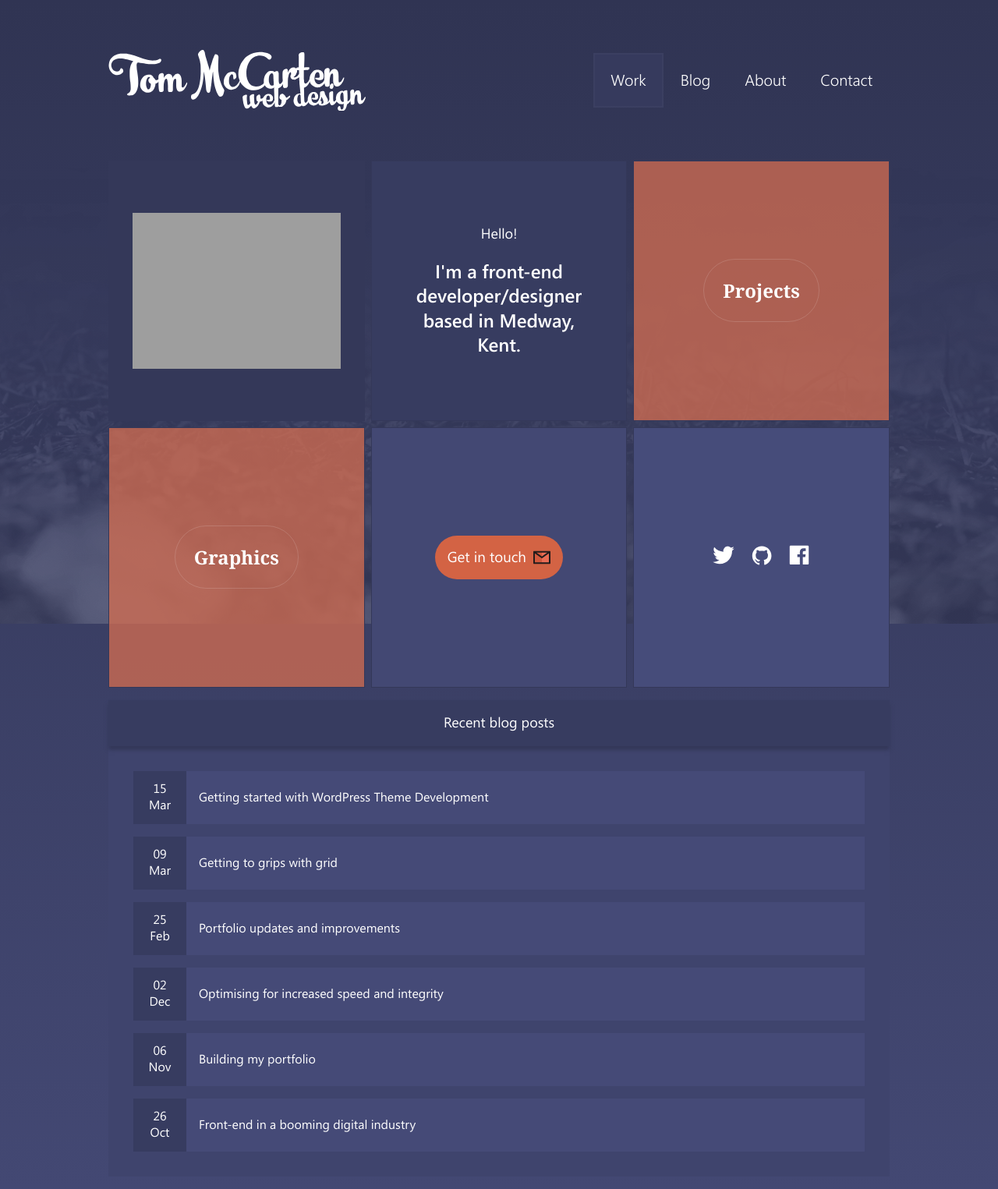
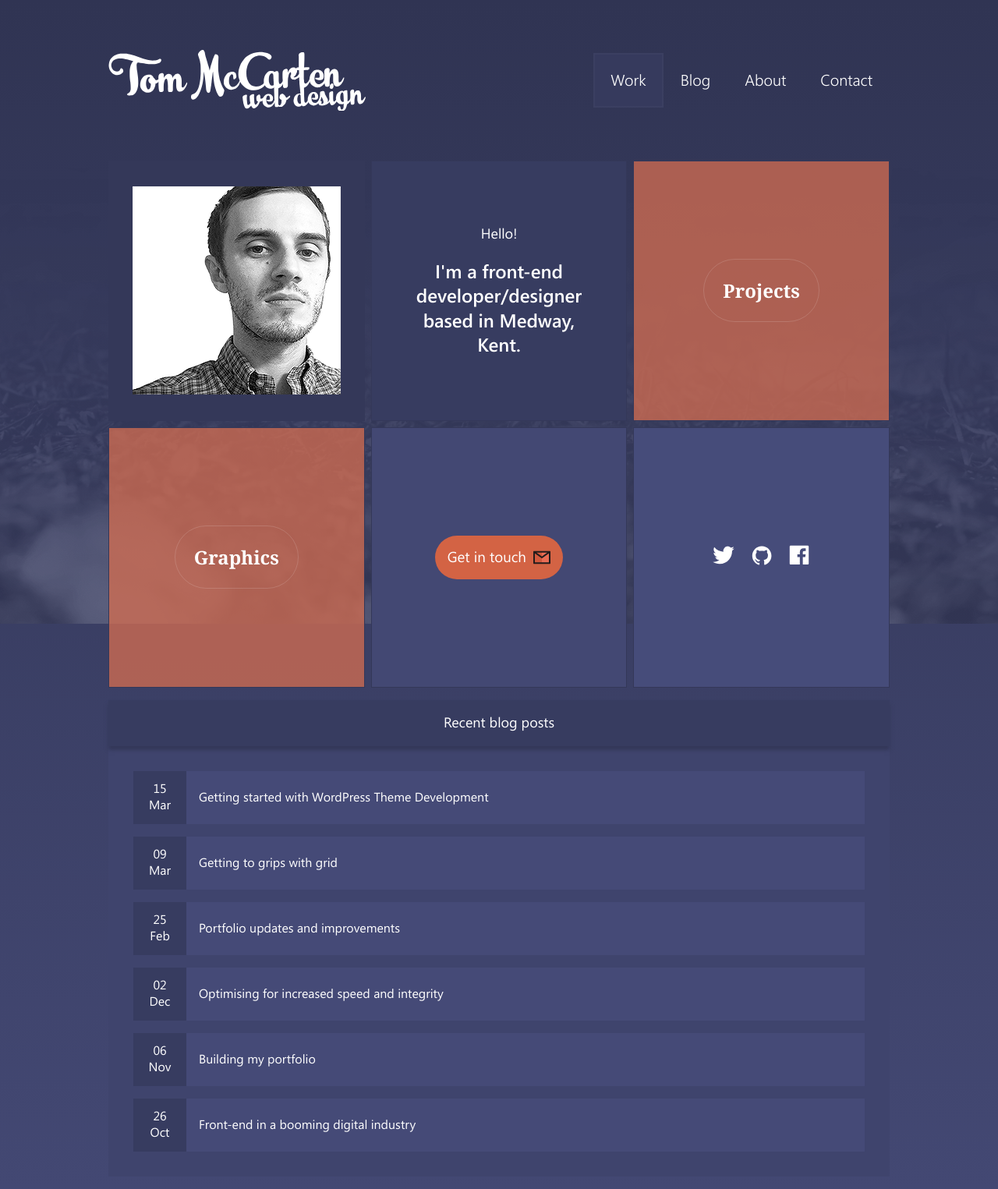
Before and after one commit to tmccarten/portfolio-redesign, a PHP site: page / in a window 1280 px wide. Shown: the whole page at 78% size. Run offline with PHP 8.4, Linux system fonts and the light colour scheme; some web fonts are replaced; grey boxes are pictures that could not be loaded.

Commit message:
image path

```diff
--- a/index.php
+++ b/index.php
@@ -23,7 +23,7 @@
 
           <div class="tile tile--image">
             <img class="tile-inner tile-inner--mob" src="<?php echo $index?>/assets/img/home/portrait-mobile.png" alt="Tom McCarten" width="391" height="391">
-            <img class="tile-inner tile-inner--desktop" src="<?php echo $index?>/assets/img/tom_mccarten2.png" alt="Tom McCarten">
+            <img class="tile-inner tile-inner--desktop" src="<?php echo $index?>/assets/img/home/portrait-desktop.png" alt="Tom McCarten" width="267" height="267">
           </div>
 
           <a href="projects/" class="tile tile--projects tile--interact">
```
